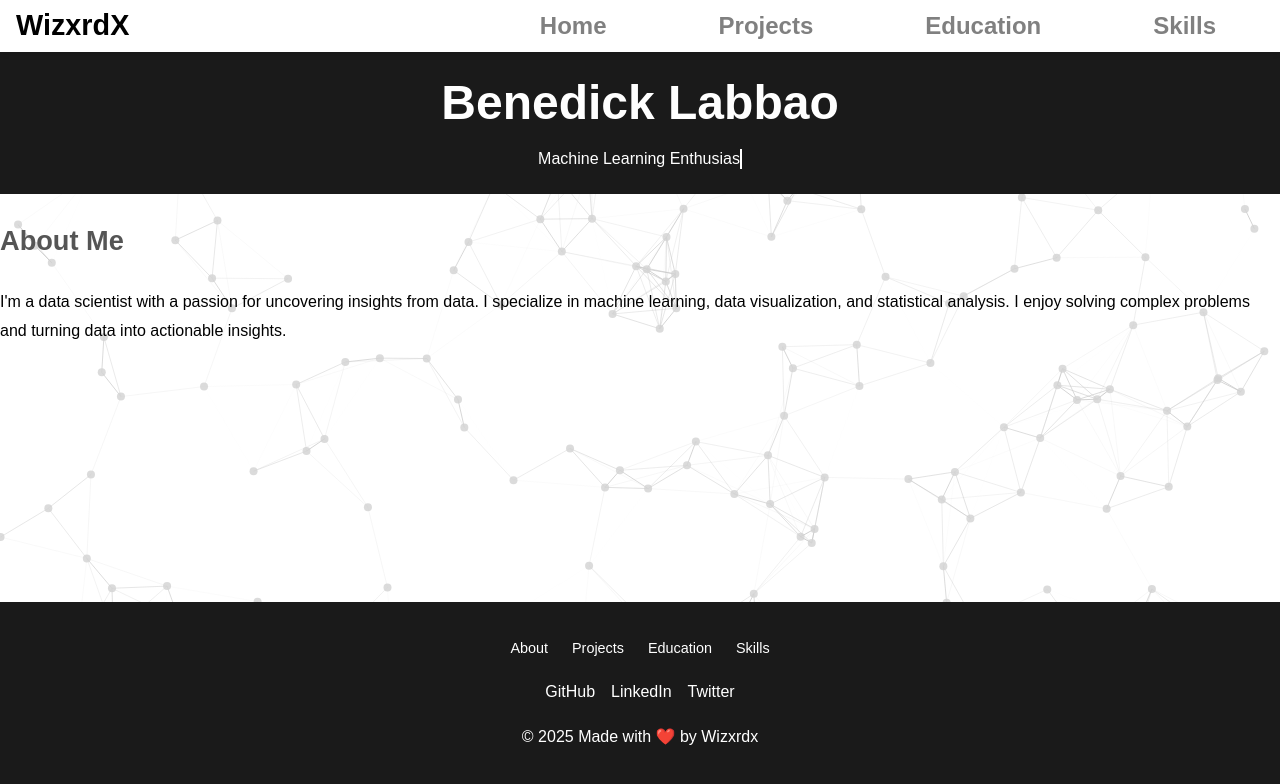
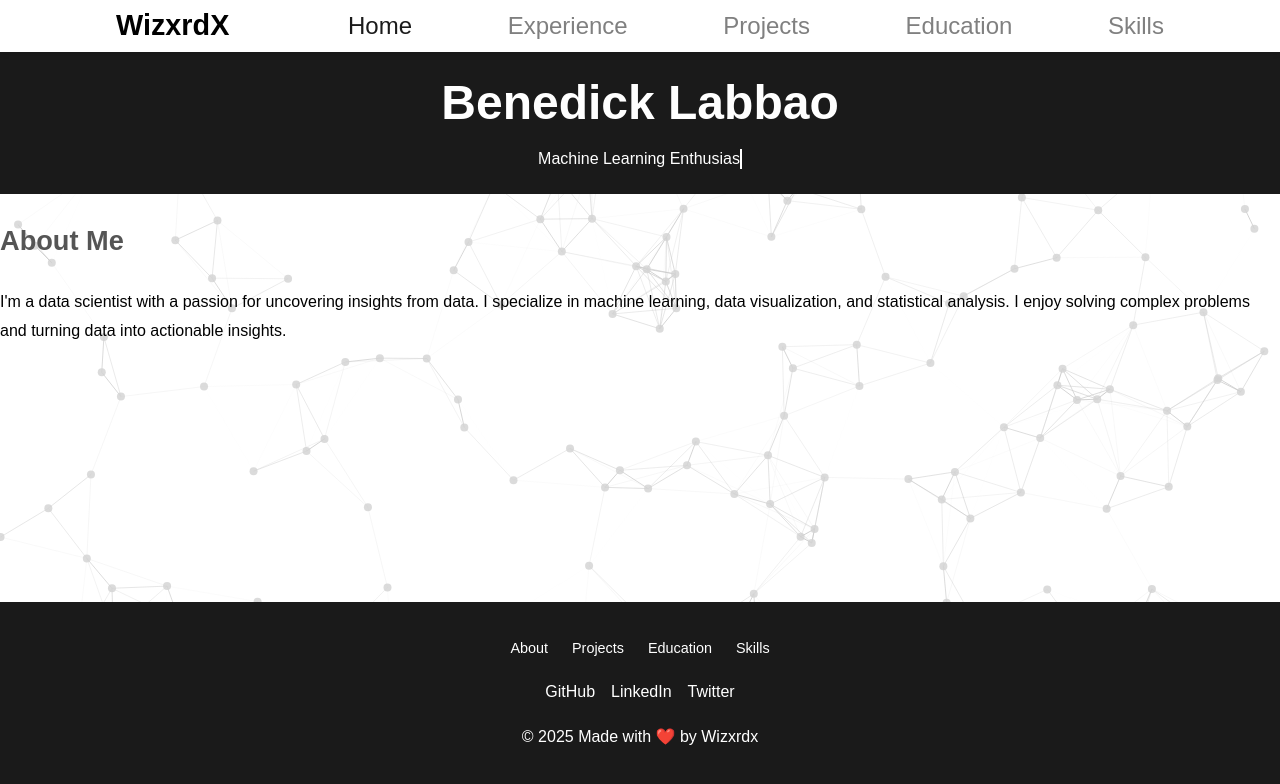
Before and after one commit to Wizxrdx/wizxrdx.github.io, a Next.js app: page / in a window 1280 px wide. Shown: the top 784 px of the page. Built offline with nearby package versions, Linux system fonts and the light colour scheme.

Commit message:
Refactor Navbar component for improved structure and link handling

```diff
--- a/src/components/Navbar/Navbar.module.css
+++ b/src/components/Navbar/Navbar.module.css
@@ -1,14 +1,3 @@
-.logoContainer {
-    margin-left: 1rem;
-    margin-right: 1rem;
-}
-
-.logo {
-    font-size: 1.8rem;
-    font-weight: bold;
-    color: #000000;
-}
-
 .navbar {
     position: sticky;
     top: 0;
@@ -21,29 +10,44 @@
     justify-content: space-between;
     align-items: center;
 }
+.navContainer {
+    display: flex;
+    justify-content: space-between;
+    align-items: center;
+    margin: 0 auto;
+    max-width: 1080px;
+    width: 100%;
+}
+.logoContainer {
+    margin-left: 1rem;
+    min-width: 20%;
+}
+
+.logo {
+    font-size: 1.8rem;
+    font-weight: bold;
+    color: #000000;
+}
 .navList {
-    list-style: none;
+    width: 100%;
+    margin: 0px 1rem 0px 1rem;
+    padding: 0;
     display: flex;
-    align-items: center;
-    gap: 5rem;
-    margin: 0;
-    margin-right: 2rem;
-    padding: 0;
+    justify-content: space-between;
     transition: clip-path 0.3s ease-in-out;
 }
 .navItem {
-    margin: 0;
     height: 100%;
-    width: 100%;
     display: flex;
     align-items: center;
     justify-content: right;
-    margin-right: 2rem;
 }
 .navLink {
     text-decoration: none;
-    font-weight: bold;
     font-size: 1.5rem;
+}
+.navLink:hover, .navLinkActive {
+    color: #1b1b1b;
 }
 .hamburger {
     display: none; /* Hidden by default, shown on mobile via media query */
@@ -53,23 +57,24 @@
 }
 
 /* Mobile Styles */
-@media (max-width: 910px) {
+@media (max-width: 768px) {
+    .navContainer {
+        width: 100%;
+        margin: 0;
+    }
     .hamburger {
         display: block; /* Show hamburger menu on mobile */
     }
     .navList {
+        background-color: whitesmoke;
         display: flex;
         flex-direction: column;
-        align-items: center;
-        width: 100%;
-        background-color: #ffffff;
         gap: 1rem;
+        margin: 0 0.2rem 0 0;
+        padding: 1rem 0 1rem 0;
 
-        overflow: hidden;
         position: absolute;
-        top: 99%;
-        width: 100%;
-        height: fit-content;
+        top: 100%;
         clip-path: inset(0 0 100% 0);
     }
     .navListOpen {
@@ -77,5 +82,6 @@
     }
     .navLink {
         font-size: 1.2rem;
+        margin-right: 1rem;
     }
 }
--- a/src/components/Navbar/Navbar.tsx
+++ b/src/components/Navbar/Navbar.tsx
@@ -5,15 +5,22 @@ import { useState } from "react";
 
 export default function Navbar() {
     const [isMenuOpen, setIsMenuOpen] = useState(false);
+    const [currentPage, setCurrentPage] = useState('/');
 
     const toggleMenu = () => {
         setIsMenuOpen(!isMenuOpen);
     };
 
+    const handleLinkClick = (page: string) => {
+        setCurrentPage(page);
+        setIsMenuOpen(false); // Close menu on link click (for mobile)
+    }
+
     return (
         <nav className={styles.navbar}>
+            <div className={styles.navContainer}>
                 <div className={styles.logoContainer}>
-                <Link href="/" className={styles.logo} onClick={() => setIsMenuOpen(false)}>
+                    <Link href="/" className={styles.logo} onClick={() => handleLinkClick('/')}>
                         WizxrdX
                     </Link>
                 </div>
@@ -22,26 +29,32 @@ export default function Navbar() {
                 </div>
                 <ul className={`${styles.navList} ${isMenuOpen ? styles.navListOpen : ''}`}>
                     <li className={styles.navItem}>
-                    <Link href="/" className={styles.navLink} onClick={() => setIsMenuOpen(false)}>
+                        <Link href="/" className={`${styles.navLink} ${currentPage === '/' ? styles.navLinkActive : ''}`} onClick={() => handleLinkClick('/')}>
                         Home
                         </Link>
                     </li>
                     <li className={styles.navItem}>
-                    <Link href="/projects" className={styles.navLink} onClick={() => setIsMenuOpen(false)}>
+                        <Link href="/experience" className={`${styles.navLink} ${currentPage === '/experience' ? styles.navLinkActive : ''}`} onClick={() => handleLinkClick('/experience')}>
+                        Experience
+                        </Link>
+                    </li>
+                    <li className={styles.navItem}>
+                        <Link href="/projects" className={`${styles.navLink} ${currentPage === '/projects' ? styles.navLinkActive : ''}`} onClick={() => handleLinkClick('/projects')}>
                         Projects
                         </Link>
                     </li>
                     <li className={styles.navItem}>
-                    <Link href="/education" className={styles.navLink} onClick={() => setIsMenuOpen(false)}>
+                        <Link href="/education" className={`${styles.navLink} ${currentPage === '/education' ? styles.navLinkActive : ''}`} onClick={() => handleLinkClick('/education')}>
                         Education
                         </Link>
                     </li>
                     <li className={styles.navItem}>
-                    <Link href="/skills" className={styles.navLink} onClick={() => setIsMenuOpen(false)}>
+                        <Link href="/skills" className={`${styles.navLink} ${currentPage === '/skills' ? styles.navLinkActive : ''}`} onClick={() => handleLinkClick('/skills')}>
                         Skills
                         </Link>
                     </li>
                 </ul>
+            </div>
         </nav>
         );
     }
```
Lines whose indentation alone changed are shown as unchanged.
